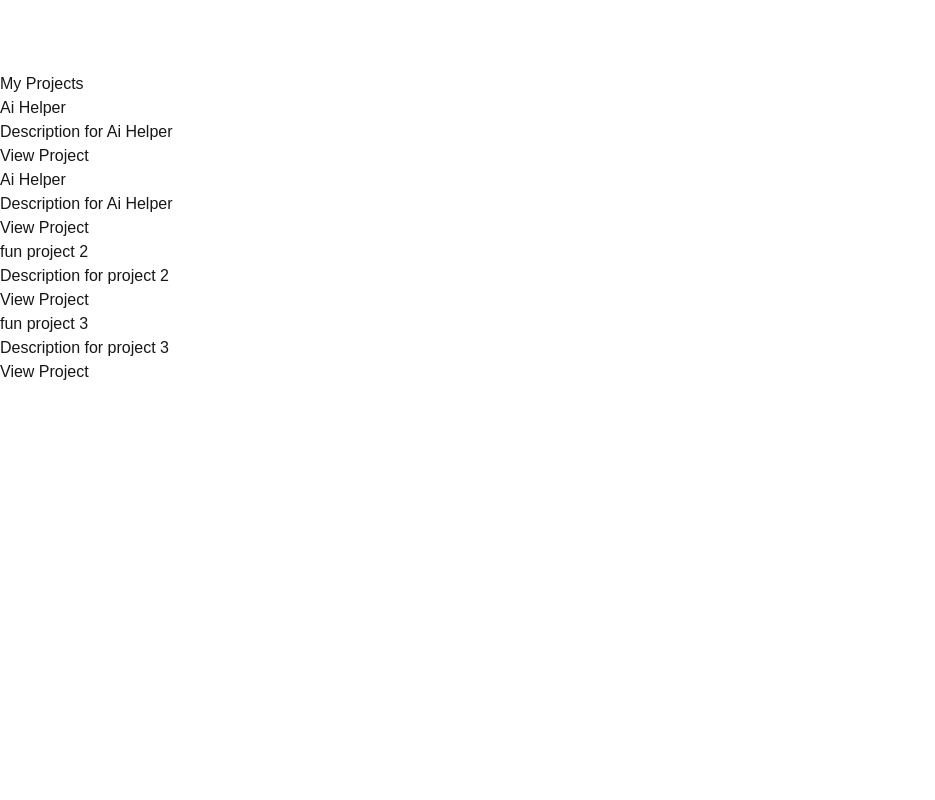
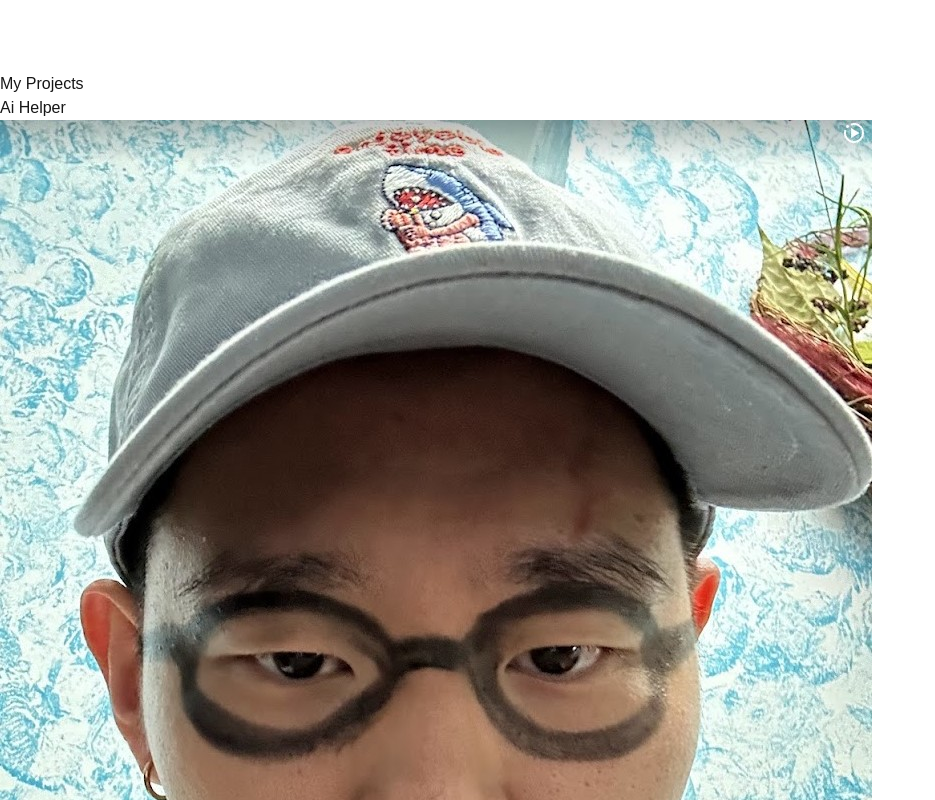
Before and after one commit to Jihunp/based-portfolio, a Next.js app: page / in a window 1280 px wide. Shown: the part 1600-2400 px from the top of the page, without its empty margins (0-935 px from the left). Built offline with nearby package versions, Linux system fonts and the light colour scheme.

Commit message:
added image url functionality and styling

```diff
--- a/src/components/Projects.jsx
+++ b/src/components/Projects.jsx
@@ -8,24 +8,28 @@ export default function Projects() {
     {
       id: 1,
       title: "Ai Helper",
-      description: "Description for Ai Helper",
-      imageUrl: "",
+      shortDescription: "Description for Ai Helper",
+      longDescription: "",
+      imageUrl: "/test.jpg",
       url: "pop",
     },
     {
       id: 2,
-      title: "fun project 2",
-      description: "Description for project 2",
-      imageUrl: "",
-      url: "drop",
+      title: "Wordle Clone Easy Mode",
+      shortDescription: "Recreation of the popular NYT game Wordle using React",
+      longDescription: "This React-based project recreates the popular word game, Wordle. Players have six attempts to guess a five-letter word. Each guess is color-coded to indicate correct letters, correctly placed letters, and incorrect letters. To make it easier, I made it so that the words used do not have to be actual words. It's wordle but for beginners.",
+      imageUrl: "/wordle.png",
+      url: "https://wordle-one-coral.vercel.app/",
     },
     {
       id: 3,
       title: "fun project 3",
-      description: "Description for project 3",
-      imageUrl: "",
+      shortDescription: "Description for project 3",
+      longDescription: "",
+      imageUrl: "/test.jpg",
       url: "rockit",
     }
+
   ];
 
   const [selectedProject, setSelectedProject] = useState(projects[0]);
@@ -40,9 +44,14 @@ export default function Projects() {
 
         {/* Default Project on the Left */}
         <div className="bg-white rounded-lg shadow-lg p-6 md:w-1/2 transition-transform duration-300 ease-in-out hover:scale-105 hover:shadow-2xl">
-          <h3 className="text-2xl font-semibold mb-2">{selectedProject.title}</h3>
-          <p className="mt-2">{selectedProject.description}</p>
-          <Link href={selectedProject.url} className="text-indigo-600 hover:underline mt-4 block">View Project</Link>
+          <h3 className="text-2xl font-semibold mb-2 justify-self-center">{selectedProject.title}</h3>
+          <img
+            src={selectedProject.imageUrl}
+            alt={`$selectedProject.title`}
+            className='w-full h-auto max-h-80 md:max-h-96 object-contain rounded-md'
+          />
+          <p className="mt-2">{selectedProject.longDescription}</p>
+          <Link href={selectedProject.url} className="inline-block mt-4 px-4 py-2 bg-indigo-600 text-white font-semibold rounded-lg hover:bg-indigo-500">View Project</Link>
         </div>
 
         {/* Scrollable List Container */}
@@ -57,7 +66,7 @@ export default function Projects() {
                   }}
               >
                 <h3 className="text-xl font-semibold">{project.title}</h3>
-                <p className="mt-2 text-gray-600">{project.description}</p>
+                <p className="mt-2 text-gray-600">{project.shortDescription}</p>
                 <Link href={project.url} className="inline-block mt-4 px-4 py-2 bg-indigo-600 text-white font-semibold rounded-lg hover:bg-indigo-500">
                   View Project
                 </Link>
```
Also changed, not shown: public/wordle.png (added).
